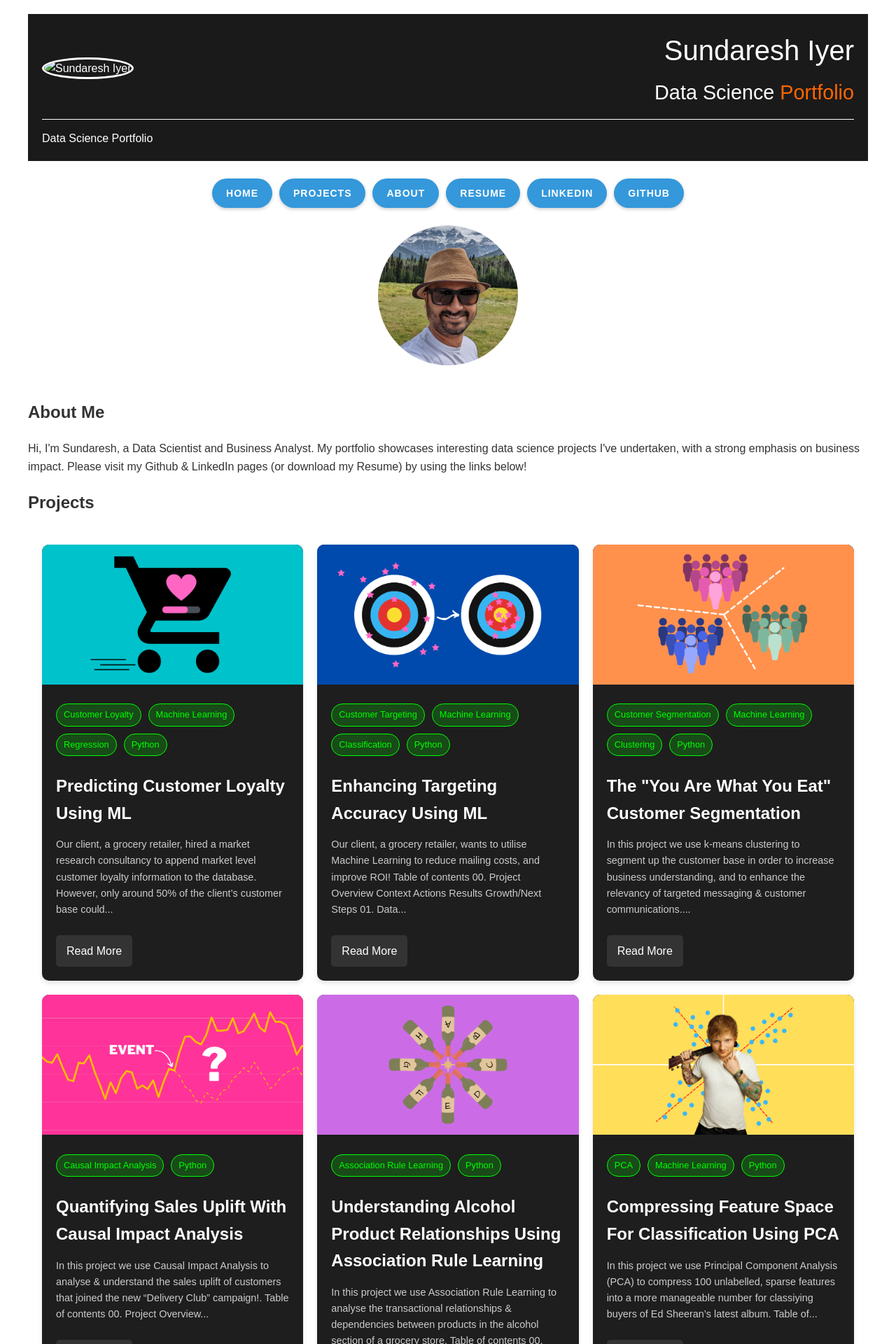
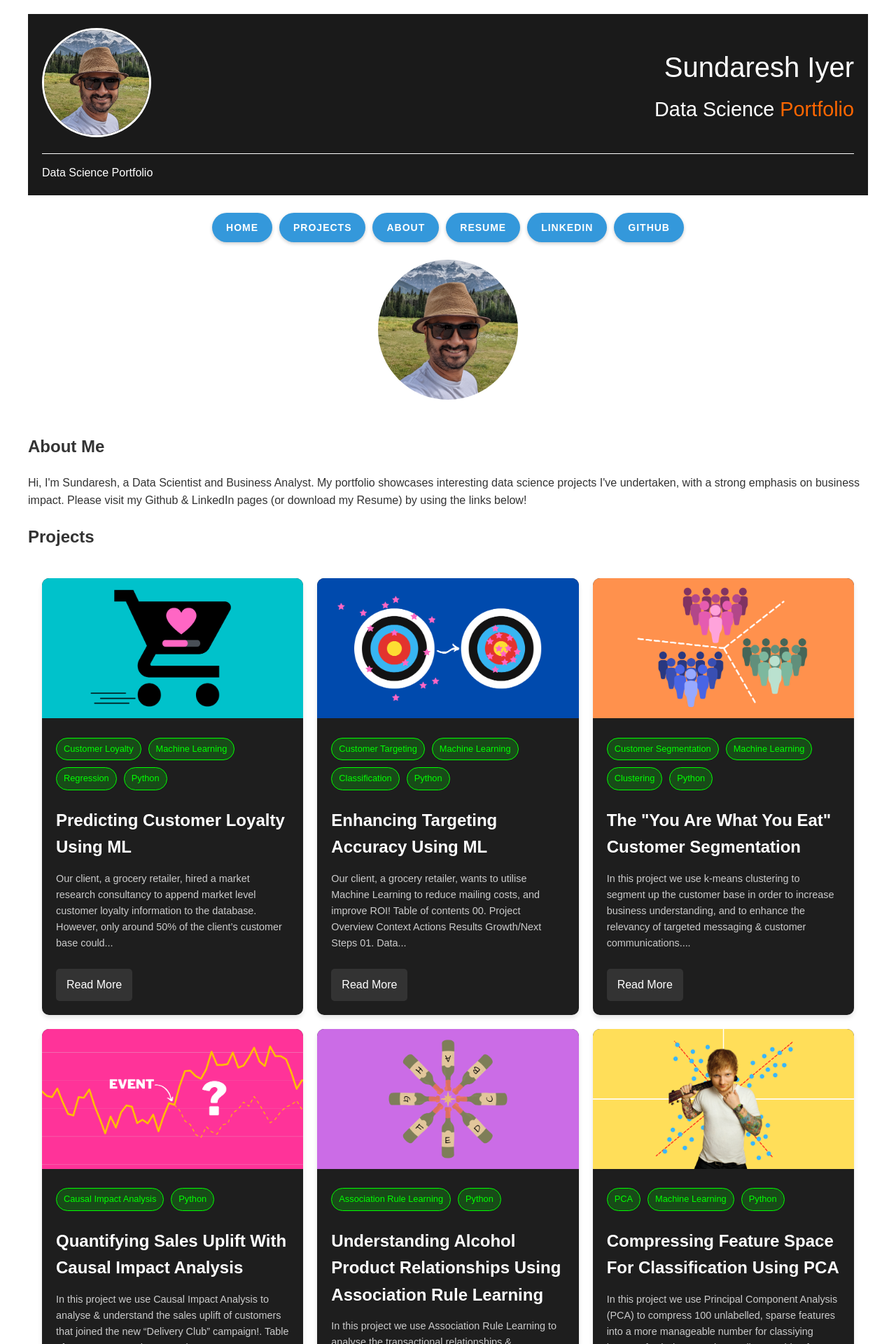
Before and after one commit to IyerS/sundareshiyer.github.io, a Jekyll site: the page built from index.html, in a window 1280 px wide. Shown: the top 1920 px of the page at 70% size. Built offline with Jekyll 4.4.1, drawn with Linux system fonts in a browser that asks for light colours.

Commit message:
Update default.html

```diff
--- a/_layouts/default.html
+++ b/_layouts/default.html
@@ -10,7 +10,7 @@
     <header>
         <div class="header-content">
             <div class="profile-image">
-                <img src="{{ '/assets/img/your-photo.jpg' | relative_url }}" alt="{{ site.title }}">
+                <img src="{{ site.url }}/assets/img/your-photo.jpg" alt="Sundaresh Iyer" class="profile-photo" height="150px">
             </div>
             <div class="title-description">
                 <h1>{{ site.title }}</h1>
```
